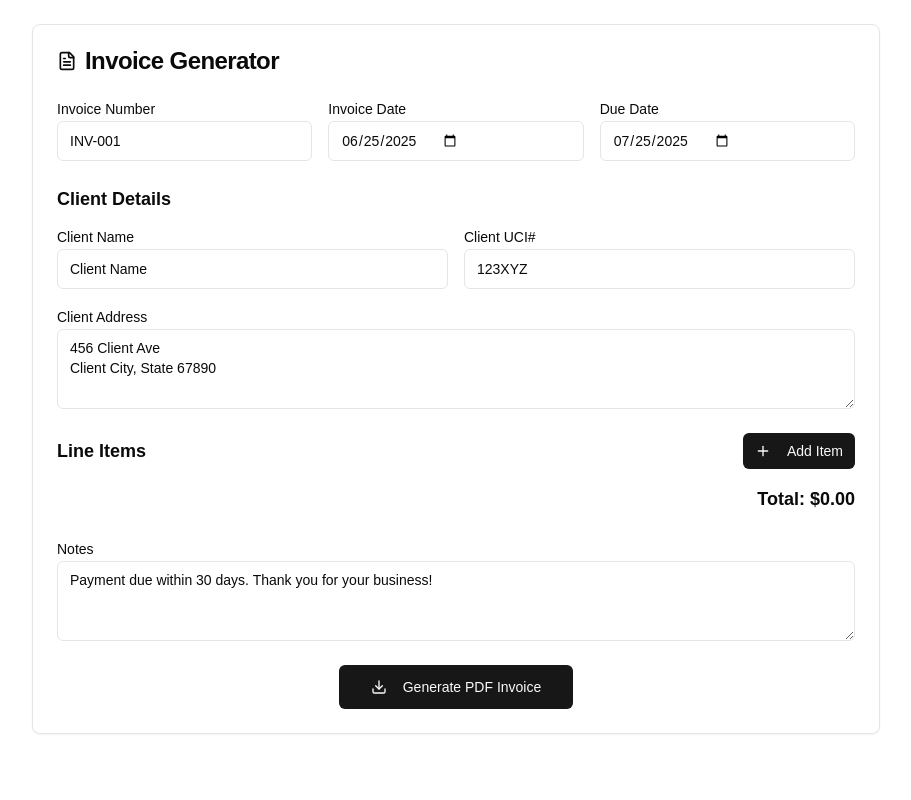
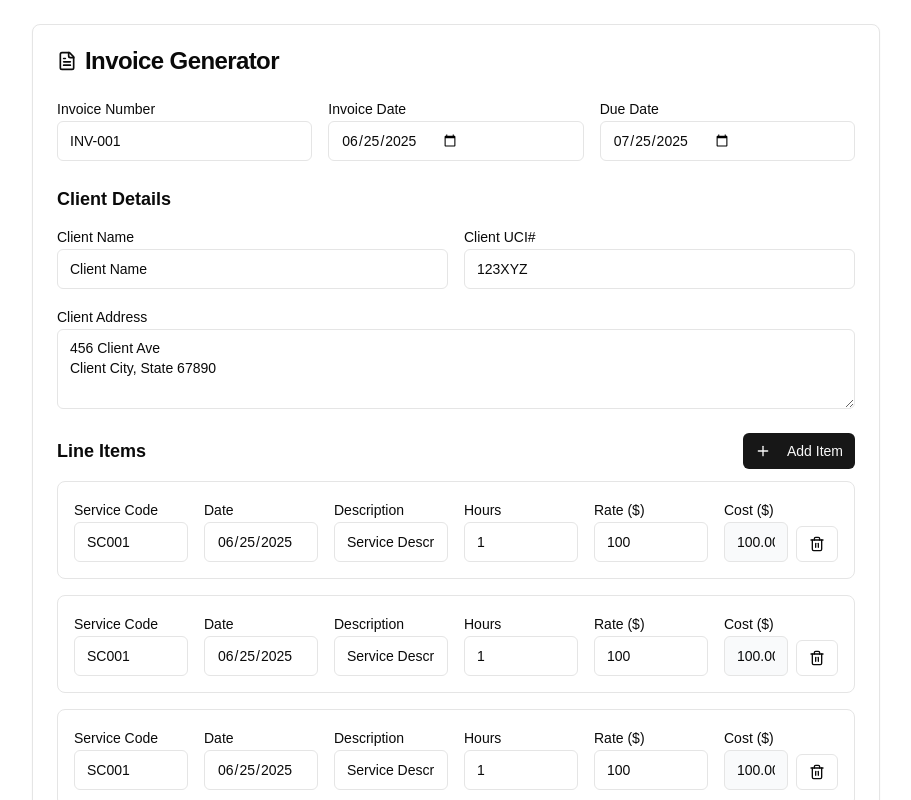
Before and after one commit to SapioBeasley/invoiceGenerator, a Next.js app: page / in a window 1280 px wide. Shown: the top 800 px of the page, without its empty margins (184-1095 px from the left). Built offline with nearby package versions, Linux system fonts and the light colour scheme.

Commit message:
page visibilty fix

```diff
--- a/src/components/invoiceGenerator/index.tsx
+++ b/src/components/invoiceGenerator/index.tsx
@@ -67,7 +67,17 @@ const InvoiceGenerator = () => {
       address: '456 Client Ave\nClient City, State 67890',
       uci: '123XYZ',
     },
-    lineItems: [],
+    // lineItems: [],
+    lineItems: Array(30)
+      .fill(0)
+      .map((_, i) => ({
+        serviceCode: 'SC001',
+        date: dayjs.utc().toISOString().split('T')[0],
+        description: 'Service Description',
+        time: 1,
+        rate: 100,
+        cost: 100,
+      })),
     notes: 'Payment due within 30 days. Thank you for your business!',
   });
 
@@ -251,7 +261,9 @@ const InvoiceGenerator = () => {
         ),
       });
 
-      yPosition += data.lineItems.length * 12 + 10;
+      // Get the actual Y position after the table is rendered
+      // eslint-disable-next-line @typescript-eslint/no-explicit-any
+      yPosition = (doc as any).lastAutoTable.finalY + 10;
 
       // Totals
       const subtotal = data.lineItems.reduce((sum, item) => sum + item.cost, 0);
```
